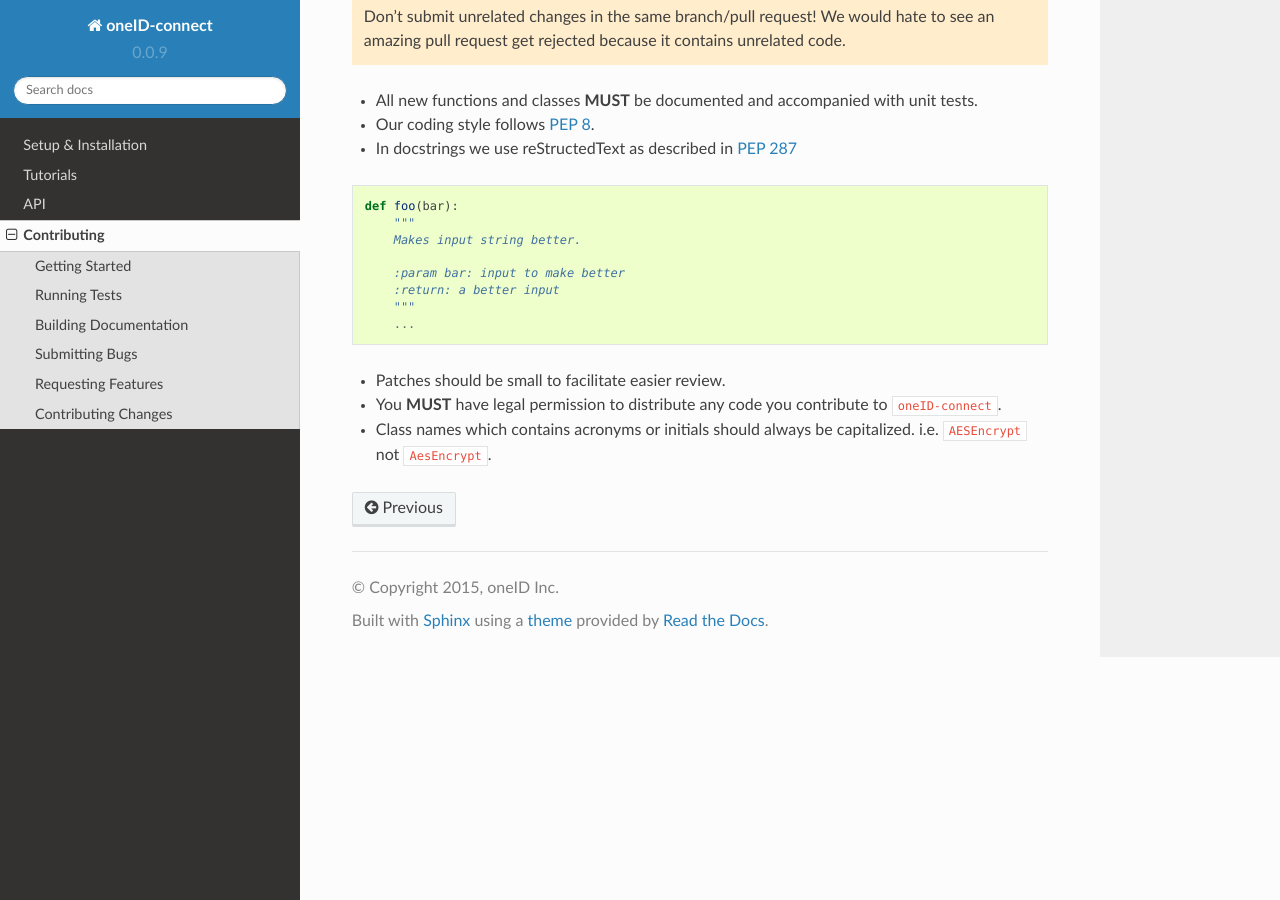
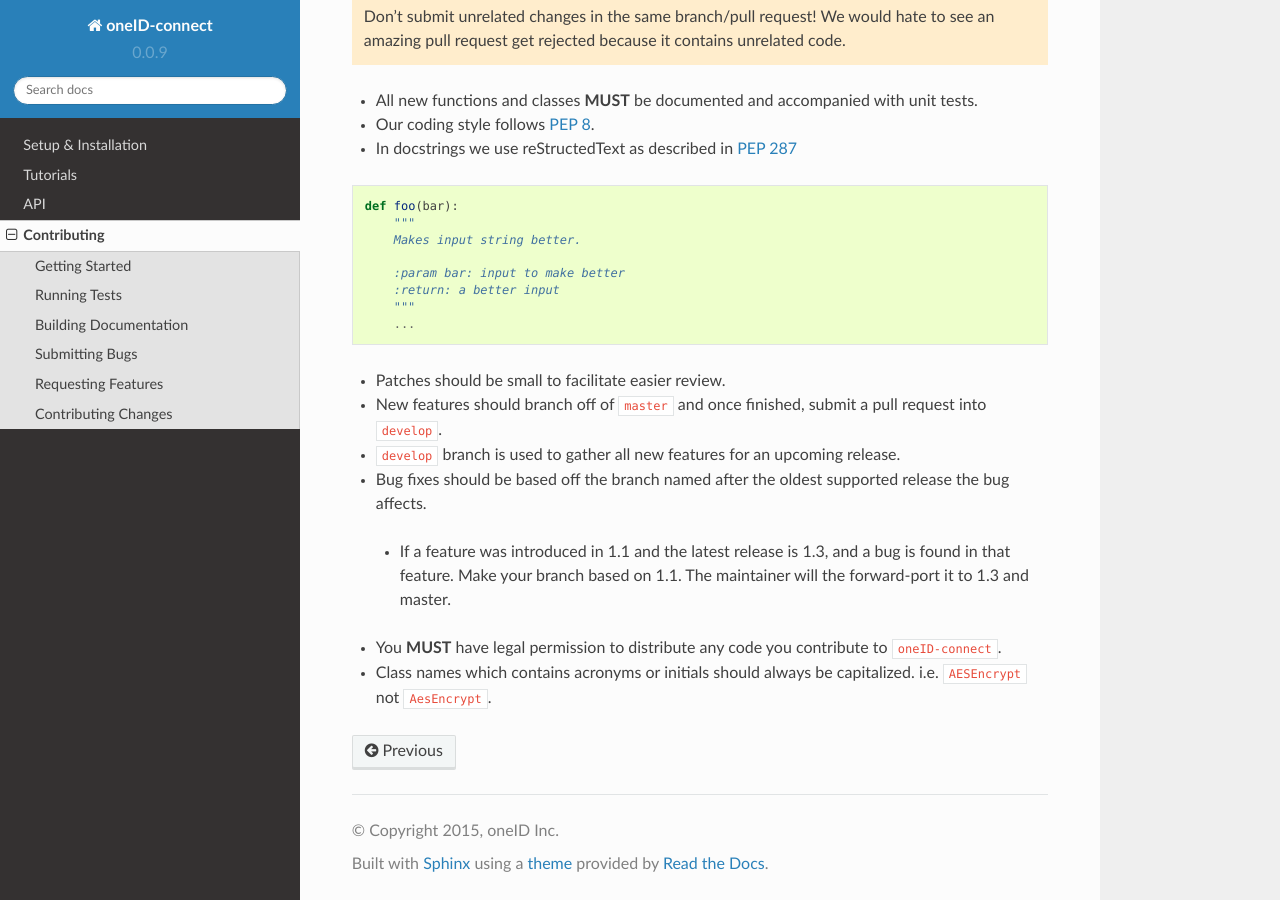
Before and after one commit to jaredmessenger/oneID-connect-python, a Sphinx documentation site: the page built from docs/contributing/index.rst, in a window 1280 px wide and 900 px high, scrolled down 1678 px. Built offline with Sphinx 7.4.7 and the Read the Docs theme 2.0.0, drawn with Linux system fonts in a browser that asks for light colours.

Commit message:
Adding branching guidelines for contributing.

```diff
--- a/docs/contributing/index.rst
+++ b/docs/contributing/index.rst
@@ -97,6 +97,11 @@ Contributing Changes
 
 
 * Patches should be small to facilitate easier review.
+* New features should branch off of ``master`` and once finished, submit a pull request into ``develop``.
+* ``develop`` branch is used to gather all new features for an upcoming release.
+* Bug fixes should be based off the branch named after the oldest supported release the bug affects.
+ - If a feature was introduced in 1.1 and the latest release is 1.3, and a bug is found in that feature.
+   Make your branch based on 1.1. The maintainer will the forward-port it to 1.3 and master.
 * You **MUST** have legal permission to distribute any code you contribute to ``oneID-connect``.
 * Class names which contains acronyms or initials should always be capitalized. i.e. ``AESEncrypt`` not ``AesEncrypt``.
 
```
Also changed, not shown: CONTRIBUTING.rst (+2 -10 lines).
